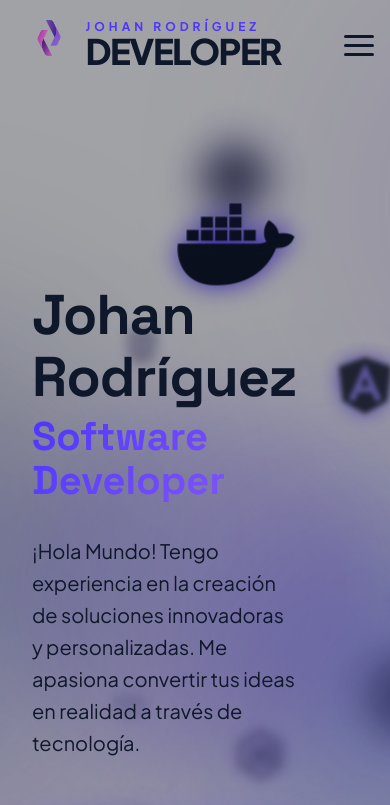
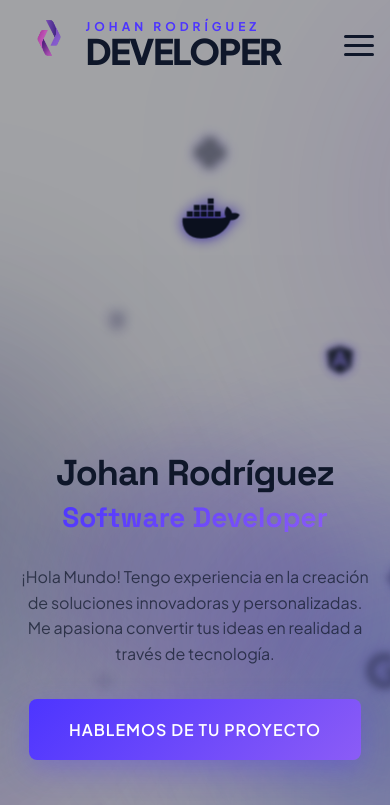
Before and after one commit to kiramman-mp3/PersonalPortafolio, an Angular app in the folder apps/frontend/: page / in a window 390 px wide. Shown: the top 805 px of the page. Built offline with nearby package versions, Linux system fonts and the light colour scheme; no server answers.

Commit message:
fix(hero): apply responsive rules without !important and respect reduced motion

```diff
--- a/apps/frontend/src/app/components/hero/hero.component.scss
+++ b/apps/frontend/src/app/components/hero/hero.component.scss
@@ -1,3 +1,5 @@
+@use 'breakpoints' as bp;
+
 .hero {
     position: relative;
     height: 100vh;
@@ -8,9 +10,15 @@
     color: var(--text-color);
     text-align: center;
     z-index: 10;
-    background: #ffffff00;
+    background: transparent;
 
-    // --- ORBES DE FONDO (Colores actualizados a Morado/Azul) ---
+    @include bp.down(md) {
+        min-height: 140vh;
+        height: auto;
+        padding: 2rem 0 2.5rem;
+    }
+
+    // --- ORBES DE FONDO (Morado/Azul) ---
     &::before {
         content: '';
         position: absolute;
@@ -19,7 +27,7 @@
         width: 500px;
         height: 500px;
         transform: translate(-50%, -50%);
-        background: radial-gradient(circle, rgba(77, 53, 255, 0.6), transparent 70%);
+        background: radial-gradient(circle, rgb(var(--primary-rgb) / 0.6), transparent 70%);
         filter: blur(80px);
         animation: float1 15s ease-in-out infinite;
         z-index: -2;
@@ -32,7 +40,7 @@
         left: 20%;
         width: 400px;
         height: 400px;
-        background: radial-gradient(circle, rgba(59, 130, 246, 0.5), transparent 70%);
+        background: radial-gradient(circle, rgb(59 130 246 / 0.5), transparent 70%);
         filter: blur(90px);
         animation: float2 18s ease-in-out infinite;
         z-index: -2;
@@ -42,7 +50,7 @@
         position: absolute;
         width: 600px;
         height: 600px;
-        background: radial-gradient(circle, rgba(168, 85, 247, 0.5), transparent 70%);
+        background: radial-gradient(circle, rgb(var(--purple-rgb) / 0.5), transparent 70%);
         filter: blur(100px);
         top: 60%;
         right: -10%;
@@ -54,7 +62,7 @@
         position: absolute;
         width: 500px;
         height: 500px;
-        background: radial-gradient(circle, rgba(77, 53, 255, 0.5), transparent 70%);
+        background: radial-gradient(circle, rgb(var(--primary-rgb) / 0.5), transparent 70%);
         filter: blur(85px);
         bottom: -5%;
         left: 40%;
@@ -66,7 +74,7 @@
         position: absolute;
         width: 450px;
         height: 450px;
-        background: radial-gradient(circle, rgba(25, 20, 116, 0.8), transparent 70%);
+        background: radial-gradient(circle, rgb(25 20 116 / 0.8), transparent 70%);
         filter: blur(95px);
         top: 20%;
         right: 15%;
@@ -78,7 +86,7 @@
         position: absolute;
         width: 550px;
         height: 550px;
-        background: radial-gradient(circle, rgba(124, 58, 237, 0.4), transparent 70%);
+        background: radial-gradient(circle, rgb(124 58 237 / 0.4), transparent 70%);
         filter: blur(100px);
         top: 10%;
         left: -5%;
@@ -90,7 +98,7 @@
         position: absolute;
         width: 480px;
         height: 480px;
-        background: radial-gradient(circle, rgba(59, 130, 246, 0.4), transparent 70%);
+        background: radial-gradient(circle, rgb(59 130 246 / 0.4), transparent 70%);
         filter: blur(90px);
         bottom: 10%;
         right: 10%;
@@ -98,14 +106,14 @@
         z-index: -2;
     }
 
-    // --- CAPA GRIS OSCURA GLOBAL ---
+    // --- CAPA OSCURA GLOBAL ---
     .hero-overlay {
         position: absolute;
         top: 0;
         left: 0;
         width: 100%;
         height: 100%;
-        background: rgba(5, 4, 9, 0.356);
+        background: rgb(5 4 9 / 0.356);
         z-index: 3;
         pointer-events: none;
     }
@@ -123,6 +131,19 @@
         width: 100%;
         height: 100%;
 
+        @include bp.down(lg) {
+            grid-template-columns: 1fr;
+            text-align: center;
+            padding-top: 5rem;
+            padding-bottom: 2rem;
+        }
+
+        @include bp.down(md) {
+            position: static;
+            padding: 4rem 1.25rem 1.5rem;
+            gap: 1.5rem;
+        }
+
         .hero-text {
             text-align: left;
             display: flex;
@@ -130,9 +151,20 @@
             justify-content: center;
             z-index: 5;
 
+            @include bp.down(lg) {
+                text-align: center;
+                align-items: center;
+            }
+
+            @include bp.down(md) {
+                position: relative;
+                z-index: 10;
+                width: 100%;
+            }
+
             h1 {
                 display: block;
-                font-weight: 800;
+                font-weight: 700;
                 line-height: 1.1;
                 margin: 0 0 2rem 0;
 
@@ -141,28 +173,44 @@
                     font-size: clamp(3.5rem, 8vw, 5.5rem);
                     color: var(--text-color);
                     letter-spacing: -1px;
+
+                    @include bp.down(md) {
+                        font-size: clamp(2.25rem, 8vw, 3.5rem);
+                    }
                 }
 
                 .highlight {
                     display: block;
                     font-size: clamp(2.5rem, 5vw, 3.8rem);
                     margin-top: 0.5rem;
-                    // Gradiente Morado/Azul
                     background: linear-gradient(135deg, var(--primary), var(--purple-bright));
                     -webkit-background-clip: text;
                     -webkit-text-fill-color: transparent;
                     background-clip: text;
                     font-weight: 700;
+
+                    @include bp.down(md) {
+                        font-size: clamp(1.75rem, 5vw, 2.5rem);
+                    }
                 }
             }
 
             p {
                 font-size: 1.25rem;
                 line-height: 1.6;
-                color: rgba(var(--text-color), 0.7);
-                /* We will adjust the opacity with a global var or keep it solid and rely on light-theme*/
+                color: var(--text-muted);
                 max-width: 520px;
                 margin: 0 0 3rem 0;
+
+                @include bp.down(lg) {
+                    margin-left: auto;
+                    margin-right: auto;
+                }
+
+                @include bp.down(md) {
+                    font-size: 1rem;
+                    margin-bottom: 2rem;
+                }
             }
 
             .reveal-btn {
@@ -170,6 +218,10 @@
                 gap: 1rem;
                 align-items: center;
                 width: fit-content;
+
+                @include bp.down(lg) {
+                    justify-content: center;
+                }
             }
         }
 
@@ -183,13 +235,35 @@
             height: 100%;
             min-height: 400px;
 
+            @include bp.down(lg) {
+                min-height: 280px;
+            }
+
+            // En móvil los iconos flotan detrás del texto, ocupando todo el hero
+            @include bp.down(md) {
+                position: absolute;
+                top: 0;
+                left: 0;
+                width: 100%;
+                pointer-events: none;
+            }
+
             .visual-element {
                 width: 350px;
                 height: 350px;
                 border-radius: 50%;
-                background: radial-gradient(circle at 30% 30%, rgba(77, 53, 255, 0.3), rgba(168, 85, 247, 0.2));
+                background: radial-gradient(circle at 30% 30%, rgb(var(--primary-rgb) / 0.3), rgb(var(--purple-rgb) / 0.2));
                 filter: blur(40px);
                 animation: pulse-visual 4s ease-in-out infinite;
+
+                @include bp.down(lg) {
+                    width: 280px;
+                    height: 280px;
+                }
+
+                @include bp.down(md) {
+                    opacity: 0.3;
+                }
             }
 
             .tech-icons-container {
@@ -200,6 +274,12 @@
                 align-items: center;
                 justify-content: center;
                 z-index: 3;
+
+                @include bp.down(md) {
+                    display: block;
+                    z-index: 2;
+                    pointer-events: none;
+                }
             }
 
             .tech-icon {
@@ -219,377 +299,93 @@
                 text-shadow: 0 0 20px var(--primary);
 
                 &:hover {
-                    filter: blur(0px) scale(1.1);
-                    color: var(--text-color);
+                    filter: blur(0px);
                     opacity: 1;
+                }
+
+                @include bp.down(md) {
+                    width: 70px;
+                    height: 70px;
+                    font-size: 2.2rem;
+                    opacity: 0.5;
+                    filter: blur(4px);
+                    text-shadow: 0 0 10px var(--primary);
+                    pointer-events: none;
+                }
+
+                // Sin animación los iconos quedarían borrosos: se muestran nítidos y tenues
+                @media (prefers-reduced-motion: reduce) {
+                    animation: none;
+                    filter: none;
+                    opacity: 0.35;
                 }
             }
         }
     }
 }
 
-// --- KEYFRAMES (Originales) ---
+// --- KEYFRAMES ---
 @keyframes float1 {
-
-    0%,
-    100% {
-        transform: translate(-50%, -50%) scale(1);
-        opacity: 0.6;
-    }
-
-    25% {
-        transform: translate(-30%, -70%) scale(1.2);
-        opacity: 0.8;
-    }
-
-    50% {
-        transform: translate(-20%, -40%) scale(0.9);
-        opacity: 0.7;
-    }
-
-    75% {
-        transform: translate(-60%, -80%) scale(1.15);
-        opacity: 0.75;
-    }
+    0%, 100% { transform: translate(-50%, -50%) scale(1); opacity: 0.6; }
+    25% { transform: translate(-30%, -70%) scale(1.2); opacity: 0.8; }
+    50% { transform: translate(-20%, -40%) scale(0.9); opacity: 0.7; }
+    75% { transform: translate(-60%, -80%) scale(1.15); opacity: 0.75; }
 }
 
 @keyframes float2 {
-
-    0%,
-    100% {
-        transform: translate(0, 0) scale(1);
-        opacity: 0.5;
-    }
-
-    25% {
-        transform: translate(40%, 20%) scale(1.15);
-        opacity: 0.7;
-    }
-
-    50% {
-        transform: translate(20%, 50%) scale(1.1);
-        opacity: 0.8;
-    }
-
-    75% {
-        transform: translate(50%, 30%) scale(0.95);
-        opacity: 0.65;
-    }
+    0%, 100% { transform: translate(0, 0) scale(1); opacity: 0.5; }
+    25% { transform: translate(40%, 20%) scale(1.15); opacity: 0.7; }
+    50% { transform: translate(20%, 50%) scale(1.1); opacity: 0.8; }
+    75% { transform: translate(50%, 30%) scale(0.95); opacity: 0.65; }
 }
 
 @keyframes float3 {
-
-    0%,
-    100% {
-        transform: translate(0, 0) scale(1);
-        opacity: 0.4;
-    }
-
-    25% {
-        transform: translate(-40%, -30%) scale(1.15);
-        opacity: 0.6;
-    }
-
-    50% {
-        transform: translate(-20%, 40%) scale(1.05);
-        opacity: 0.7;
-    }
-
-    75% {
-        transform: translate(-50%, -10%) scale(1.2);
-        opacity: 0.55;
-    }
+    0%, 100% { transform: translate(0, 0) scale(1); opacity: 0.4; }
+    25% { transform: translate(-40%, -30%) scale(1.15); opacity: 0.6; }
+    50% { transform: translate(-20%, 40%) scale(1.05); opacity: 0.7; }
+    75% { transform: translate(-50%, -10%) scale(1.2); opacity: 0.55; }
 }
 
 @keyframes float4 {
-
-    0%,
-    100% {
-        transform: translate(0, 0) scale(1);
-        opacity: 0.5;
-    }
-
-    25% {
-        transform: translate(-20%, -50%) scale(1.1);
-        opacity: 0.7;
-    }
-
-    50% {
-        transform: translate(30%, -30%) scale(0.95);
-        opacity: 0.65;
-    }
-
-    75% {
-        transform: translate(10%, -60%) scale(1.15);
-        opacity: 0.75;
-    }
+    0%, 100% { transform: translate(0, 0) scale(1); opacity: 0.5; }
+    25% { transform: translate(-20%, -50%) scale(1.1); opacity: 0.7; }
+    50% { transform: translate(30%, -30%) scale(0.95); opacity: 0.65; }
+    75% { transform: translate(10%, -60%) scale(1.15); opacity: 0.75; }
 }
 
 @keyframes float5 {
-
-    0%,
-    100% {
-        transform: translate(0, 0) scale(1);
-        opacity: 0.4;
-    }
-
-    25% {
-        transform: translate(-50%, 30%) scale(1.2);
-        opacity: 0.6;
-    }
-
-    50% {
-        transform: translate(-30%, -20%) scale(1.05);
-        opacity: 0.7;
-    }
-
-    75% {
-        transform: translate(-60%, 50%) scale(0.9);
-        opacity: 0.55;
-    }
+    0%, 100% { transform: translate(0, 0) scale(1); opacity: 0.4; }
+    25% { transform: translate(-50%, 30%) scale(1.2); opacity: 0.6; }
+    50% { transform: translate(-30%, -20%) scale(1.05); opacity: 0.7; }
+    75% { transform: translate(-60%, 50%) scale(0.9); opacity: 0.55; }
 }
 
 @keyframes float6 {
-
-    0%,
-    100% {
-        transform: translate(0, 0) scale(1);
-        opacity: 0.45;
-    }
-
-    25% {
-        transform: translate(60%, -40%) scale(1.15);
-        opacity: 0.65;
-    }
-
-    50% {
-        transform: translate(30%, 20%) scale(1.1);
-        opacity: 0.75;
-    }
-
-    75% {
-        transform: translate(50%, -60%) scale(0.95);
-        opacity: 0.6;
-    }
+    0%, 100% { transform: translate(0, 0) scale(1); opacity: 0.45; }
+    25% { transform: translate(60%, -40%) scale(1.15); opacity: 0.65; }
+    50% { transform: translate(30%, 20%) scale(1.1); opacity: 0.75; }
+    75% { transform: translate(50%, -60%) scale(0.95); opacity: 0.6; }
 }
 
 @keyframes float7 {
-
-    0%,
-    100% {
-        transform: translate(0, 0) scale(1);
-        opacity: 0.45;
-    }
-
-    25% {
-        transform: translate(-50%, -50%) scale(1.12);
-        opacity: 0.65;
-    }
-
-    50% {
-        transform: translate(-20%, 30%) scale(1.05);
-        opacity: 0.7;
-    }
-
-    75% {
-        transform: translate(-60%, -20%) scale(1.2);
-        opacity: 0.6;
-    }
+    0%, 100% { transform: translate(0, 0) scale(1); opacity: 0.45; }
+    25% { transform: translate(-50%, -50%) scale(1.12); opacity: 0.65; }
+    50% { transform: translate(-20%, 30%) scale(1.05); opacity: 0.7; }
+    75% { transform: translate(-60%, -20%) scale(1.2); opacity: 0.6; }
 }
 
 @keyframes techPopup {
-    0% {
-        opacity: 0;
-        filter: blur(18px);
-        transform: scale(0.1);
-    }
-
-    15% {
-        opacity: 0.4;
-        filter: blur(12px);
-        transform: scale(0.5);
-    }
-
-    30% {
-        opacity: 0.8;
-        filter: blur(4px);
-        transform: scale(0.85);
-    }
-
-    45% {
-        opacity: 1;
-        filter: blur(0px);
-        transform: scale(1);
-    }
-
-    55% {
-        opacity: 1;
-        filter: blur(0px);
-        transform: scale(1.3);
-    }
-
-    70% {
-        opacity: 1;
-        filter: blur(0px);
-        transform: scale(1.2);
-    }
-
-    85% {
-        opacity: 0.6;
-        filter: blur(10px);
-        transform: scale(0.6);
-    }
-
-    100% {
-        opacity: 0;
-        filter: blur(18px);
-        transform: scale(0.1);
-    }
+    0% { opacity: 0; filter: blur(18px); transform: scale(0.1); }
+    15% { opacity: 0.4; filter: blur(12px); transform: scale(0.5); }
+    30% { opacity: 0.8; filter: blur(4px); transform: scale(0.85); }
+    45% { opacity: 1; filter: blur(0px); transform: scale(1); }
+    55% { opacity: 1; filter: blur(0px); transform: scale(1.3); }
+    70% { opacity: 1; filter: blur(0px); transform: scale(1.2); }
+    85% { opacity: 0.6; filter: blur(10px); transform: scale(0.6); }
+    100% { opacity: 0; filter: blur(18px); transform: scale(0.1); }
 }
 
 @keyframes pulse-visual {
-
-    0%,
-    100% {
-        transform: scale(1);
-        opacity: 0.6;
-    }
-
-    50% {
-        transform: scale(1.1);
-        opacity: 0.8;
-    }
+    0%, 100% { transform: scale(1); opacity: 0.6; }
+    50% { transform: scale(1.1); opacity: 0.8; }
 }
-
-// --- RESPONSIVE ---
-@media (max-width: 1024px) {
-    .hero-content {
-        grid-template-columns: 1fr;
-        text-align: center;
-        padding-top: 5rem;
-        padding-bottom: 2rem;
-
-        .hero-text {
-            text-align: center;
-            align-items: center;
-
-            p {
-                margin-left: auto;
-                margin-right: auto;
-            }
-
-            .reveal-btn {
-                justify-content: center;
-            }
-        }
-
-        .hero-visual {
-            min-height: 280px;
-
-            .visual-element {
-                width: 280px;
-                height: 280px;
-            }
-        }
-    }
-}
-
-@media (max-width: 768px) {
-    .hero {
-        min-height: 140vh;
-        height: auto;
-        padding: 2rem 0 2.5rem;
-    }
-
-    .hero-content {
-        position: static !important;
-        padding: 1rem 1.25rem 1.5rem;
-        padding-top: 4rem;
-        gap: 1.5rem;
-
-        h1 .main-text {
-            font-size: clamp(2.25rem, 8vw, 3.5rem);
-        }
-
-        h1 .highlight {
-            font-size: clamp(1.75rem, 5vw, 2.5rem);
-        }
-
-        .hero-text {
-            text-align: center;
-            align-items: center;
-            position: relative;
-            z-index: 10;
-            width: 100%;
-
-            p {
-                margin-left: auto;
-                margin-right: auto;
-                font-size: 1rem;
-                margin-bottom: 2rem;
-            }
-
-            .reveal-btn {
-                justify-content: center;
-            }
-        }
-
-        .hero-visual {
-            position: absolute !important;
-            top: 0;
-            left: 0;
-            width: 100%;
-            height: 100% !important;
-            z-index: 1;
-            display: flex;
-            align-items: center;
-            justify-content: center;
-            pointer-events: none;
-
-            .visual-element {
-                display: block;
-                width: 280px;
-                height: 280px;
-                opacity: 0.3;
-            }
-
-            .tech-icons-container {
-                position: absolute;
-                width: 100%;
-                height: 100%;
-                display: block;
-                z-index: 2;
-                pointer-events: none;
-            }
-
-            .tech-icon {
-                position: absolute;
-                width: 70px;
-                height: 70px;
-                font-size: 2.2rem;
-                opacity: 0.5;
-                filter: blur(4px);
-                animation: techPopup 12s ease-in-out infinite;
-                display: flex;
-                align-items: center;
-                justify-content: center;
-                text-shadow: 0 0 10px var(--primary);
-                pointer-events: none;
-            }
-        }
-    }
-}
-
-@keyframes techPopupMobile {
-
-    0%,
-    100% {
-        opacity: 0.85;
-        transform: scale(1);
-    }
-
-    50% {
-        opacity: 1;
-        transform: scale(1.05);
-    }
-}
```
